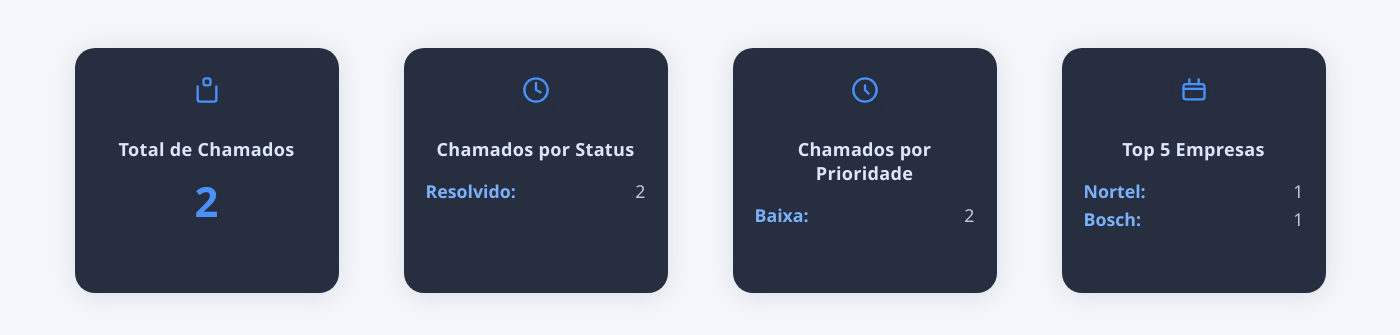
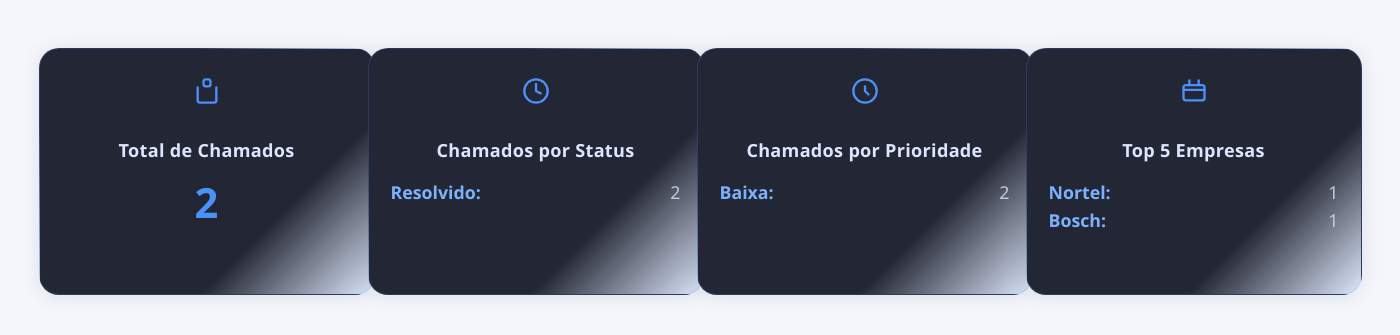
Before and after one commit to ThiagoViniciosAnacleto/suporte-power-vending, a Flask app: page /dashboard in a window 1400 px wide. Shown: the part 92-427 px from the top of the page. Run offline with Flask 3, Linux system fonts and the light colour scheme; a user stored in the database is signed in; data comes from the database, SQL or seed files in the repository.

Commit message:
ajuste fino de bordas no dashboard
ajuste fino de bordas no dashboard

```diff
--- a/static/style.css
+++ b/static/style.css
@@ -482,11 +482,12 @@ tr:last-child td {
     margin: 0 auto;
 }
 .dash-card {
-    background: rgba(30, 38, 56, 0.96);
+    background: linear-gradient(135deg, #232634 70%, #4b91fa22 100%);
     border-radius: 20px;
-    box-shadow: 0 2px 24px 0 rgba(22,32,52,0.11);
+    box-shadow: 0 2px 20px 0 rgba(44,54,82,0.11);
+    border: 1.5px solid #4b91fa33;
     width: 100%;
-    max-width: 220px;
+    max-width: 290px;
     min-width: 220px;
     min-height: 195px;
     display: flex;
```
